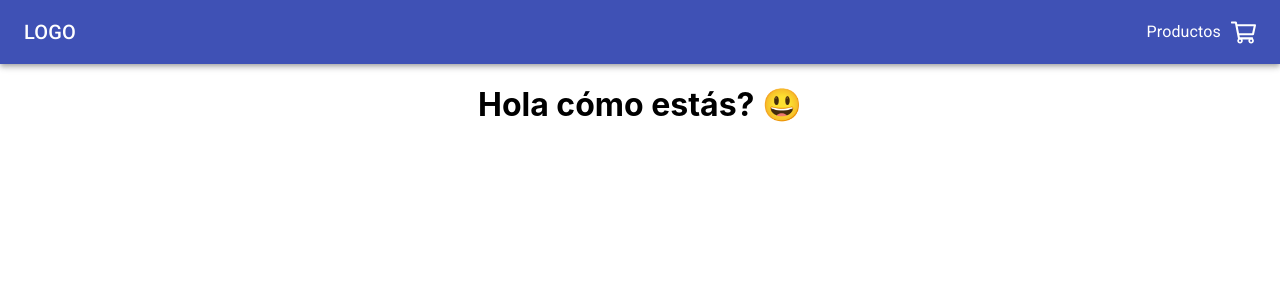
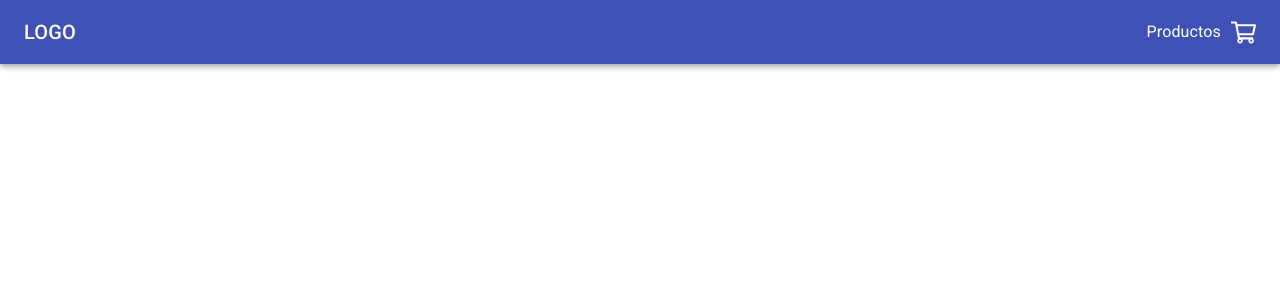
Before and after one commit to hrchioest/react-ecommerce, a React (Create React App) app: page / in a window 1280 px wide. Shown: the top 300 px of the page. Built offline with nearby package versions, Linux system fonts and the light colour scheme.

Commit message:
se agrega estado cartCount y función handleAdd

```diff
--- a/src/App.js
+++ b/src/App.js
@@ -1,14 +1,17 @@
-import React from 'react';
+import React, { useState } from 'react';
 import Navbar from './components/navbar/Navbar';
 import Home from './components/home/Home';
 
+function App() {
+  const [cartCount, setCartCount] = useState(0);
 
-
-function App() {
+  const handleAdd = (count) =>{
+    setCartCount(count)
+  }
   return (
     <div>
-        <Navbar />
-        <Home greeting = "Hola cómo estás? 😃"/>
+        <Navbar counter={cartCount}/>
+        <Home handleAdd={handleAdd}/>
     </div>
 
   );
```
